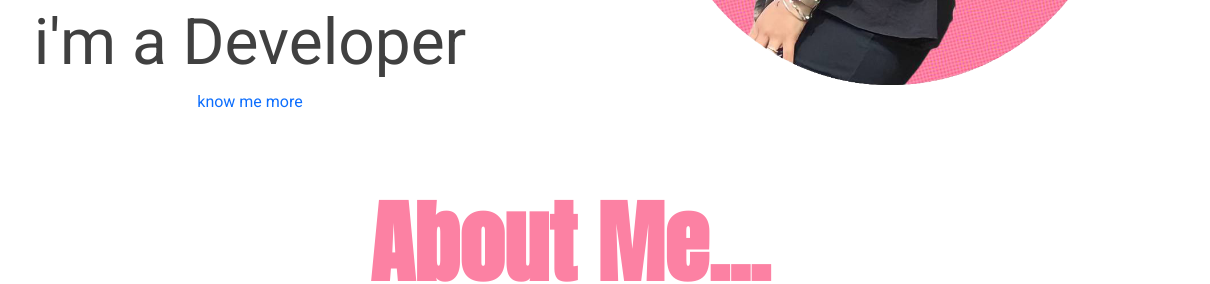
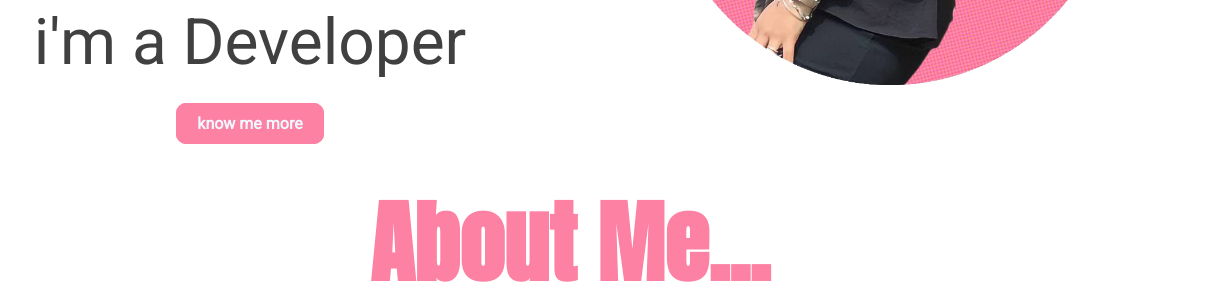
Before and after one commit to monaamustafa/Resume, a plain HTML site: page index.html in a window 1280 px wide. Shown: the part 534-818 px from the top of the page, 70-1280 px from the left. Drawn offline with nearby package versions, Linux system fonts and the light colour scheme; a web font is replaced by a local one.

Commit message:
Resume start v2

```diff
--- a/assets/css/main.css
+++ b/assets/css/main.css
@@ -108,8 +108,17 @@ font-family: 'WindSong', cursive;
     /* color:  rgba(0,0,0,.55); */
 }
 
-
-
+.home .more{
+    margin-top: 30px;
+}
+.home .more a{
+    padding: 10px 20px;
+    border-radius: 10px;
+    font-weight: 700;
+    border: 1px solid  var(--mainColor) ;
+    background-color: var(--mainColor);
+    color: aliceblue;
+}
 
 /* About */
 .About{
--- a/index.html
+++ b/index.html
@@ -65,7 +65,7 @@
                             Home
 -------------------------------------------------------------------------------->
         <section class="mainsection" id="Home">
-            <div class="container-fluid">
+            <div class="container-fluid home">
                 <div class="row justify-content-center">
                     <div class="col-lg-6 col-md-7 col-sm-10 col-10 home-details">
                         <h1>hello</h1>
```
